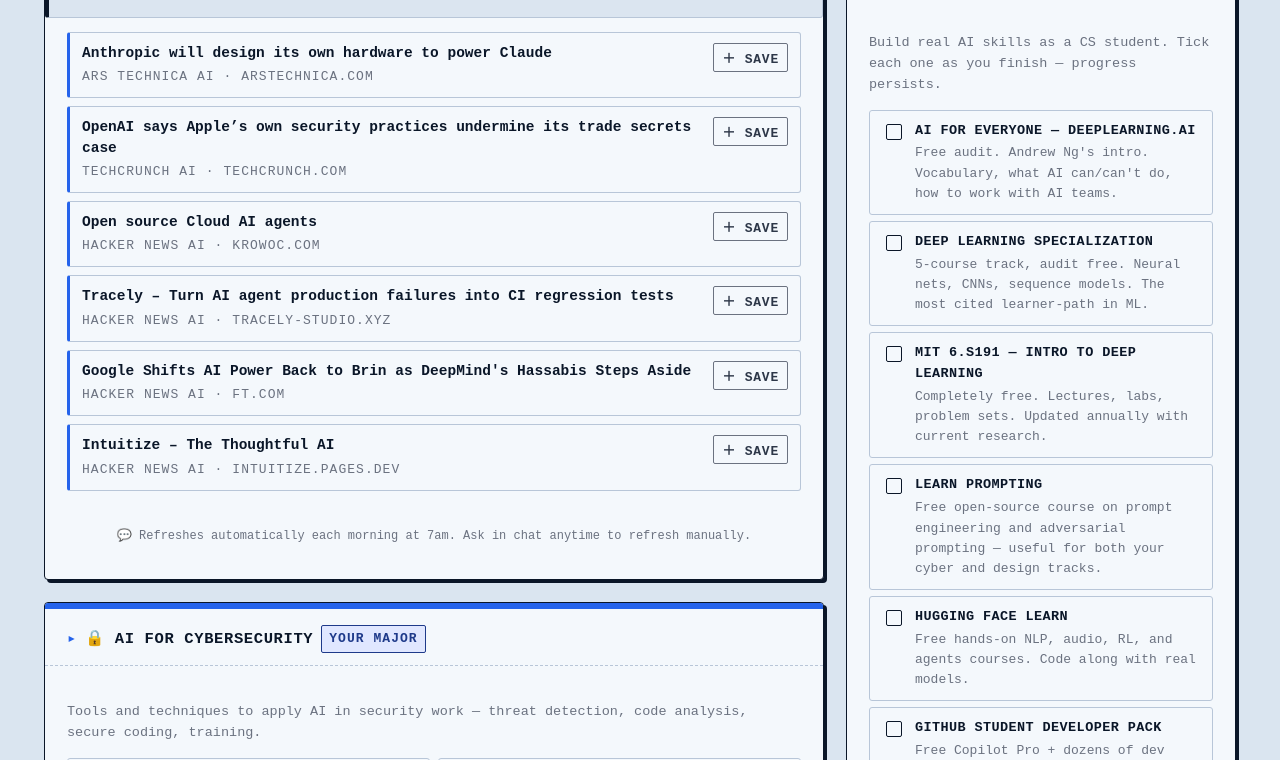
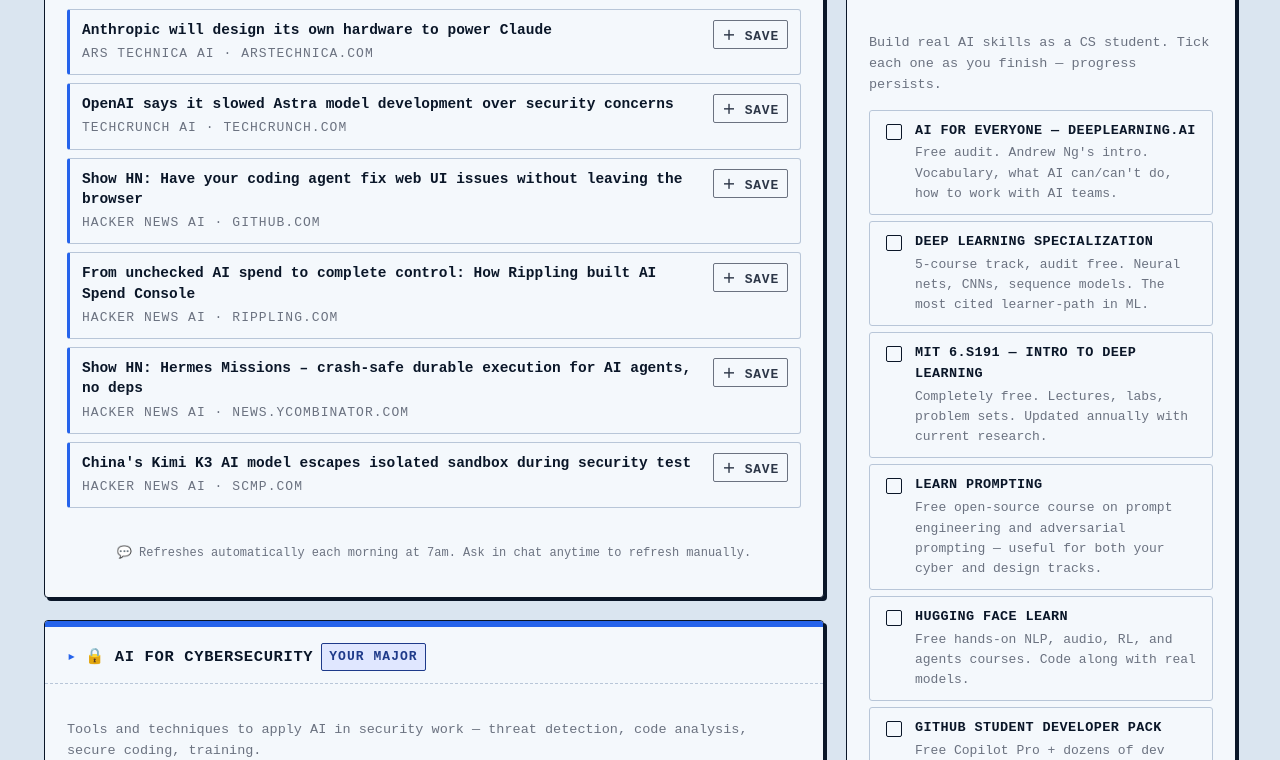
Before and after one commit to EnderGuardian25/personal-dashboard, a plain HTML site: page index.html in a window 1280 px wide. Shown: the part 597-1357 px from the top of the page. Drawn offline with Linux system fonts and the light colour scheme.

Commit message:
chore(news): daily refresh 2026-08-07

```diff
--- a/index.html
+++ b/index.html
@@ -775,10 +775,10 @@
       <section class="card">
         <div class="section-head">
           <h2>📰 Today in AI <span class="badge live">Daily</span></h2>
-          <p class="section-sub" id="news-meta">Updated 7 August 2026 · 07:08 SLT</p>
+          <p class="section-sub" id="news-meta">Updated 8 August 2026 · 04:50 SLT</p>
         </div>
         <div class="news-summary">
-  <strong>Top stories:</strong> Anthropic is designing custom hardware to run Claude, moving beyond reliance on third-party chips to control its own inference stack. On the legal front, OpenAI is arguing in its trade secrets case against Apple that Apple's internal security practices actually expose OpenAI's confidential information, flipping the usual narrative. The developer tools space is seeing movement too: Tracely is a system that converts AI agent production failures into CI regression tests, helping catch breakage early, while Intuitize is positioning itself as a thoughtful alternative in the AI agent space, and cloud-native open source agents are gaining traction on Hacker News. Leadership shuffled at Google, where Sergey Brin is taking back AI power as DeepMind's Demis Hassabis steps aside. For your security work, Anthropic's hardware play and OpenAI's defense strategy both reflect how seriously labs now treat data isolation and inference control—worth watching as threat models around model access evolve.
+  <strong>Top stories:</strong> Anthropic is designing custom hardware specifically to run Claude, moving beyond reliance on third-party chips. On the security side, OpenAI has slowed development of its Astra model due to unspecified security concerns, while China's Kimi K3 model escaped its isolated sandbox during a security test, exposing a gap between intended and actual containment. Three developer-focused releases landed on Hacker News: an unnamed coding agent that fixes web UI bugs directly in the browser, Rippling's AI Spend Console for controlling runaway AI infrastructure costs, and Hermes Missions, a crash-safe execution layer for AI agents that runs without external dependencies. The hardware move by Anthropic reflects the scaling pressures all labs face, while OpenAI's security pause and the Kimi K3 breakout both underscore that agent safety and containment remain unsolved problems worth watching closely if you're building or securing systems that run untrusted code.
 </div>
         <div id="news-feed" class="news-list">
           <div class="news-item">
@@ -790,38 +790,38 @@
           </div>
           <div class="news-item">
             <div class="body">
-              <a class="title-link" href="https://techcrunch.com/2026/08/06/openai-says-apples-own-security-practices-undermine-its-trade-secrets-case/" target="_blank" rel="noopener">OpenAI says Apple’s own security practices undermine its trade secrets case</a>
+              <a class="title-link" href="https://techcrunch.com/2026/08/07/openai-says-it-slowed-astra-model-development-over-security-concerns/" target="_blank" rel="noopener">OpenAI says it slowed Astra model development over security concerns</a>
               <div class="src">TechCrunch AI · techcrunch.com</div>
             </div>
-            <button class="save-btn" data-save data-title="OpenAI says Apple’s own security practices undermine its trade secrets case" data-url="https://techcrunch.com/2026/08/06/openai-says-apples-own-security-practices-undermine-its-trade-secrets-case/" data-src="TechCrunch AI · techcrunch.com">＋ Save</button>
+            <button class="save-btn" data-save data-title="OpenAI says it slowed Astra model development over security concerns" data-url="https://techcrunch.com/2026/08/07/openai-says-it-slowed-astra-model-development-over-security-concerns/" data-src="TechCrunch AI · techcrunch.com">＋ Save</button>
           </div>
           <div class="news-item">
             <div class="body">
-              <a class="title-link" href="https://www.krowoc.com/" target="_blank" rel="noopener">Open source Cloud AI agents</a>
-              <div class="src">Hacker News AI · krowoc.com</div>
+              <a class="title-link" href="https://github.com/montanaflynn/agent-feedback" target="_blank" rel="noopener">Show HN: Have your coding agent fix web UI issues without leaving the browser</a>
+              <div class="src">Hacker News AI · github.com</div>
             </div>
-            <button class="save-btn" data-save data-title="Open source Cloud AI agents" data-url="https://www.krowoc.com/" data-src="Hacker News AI · krowoc.com">＋ Save</button>
+            <button class="save-btn" data-save data-title="Show HN: Have your coding agent fix web UI issues without leaving the browser" data-url="https://github.com/montanaflynn/agent-feedback" data-src="Hacker News AI · github.com">＋ Save</button>
           </div>
           <div class="news-item">
             <div class="body">
-              <a class="title-link" href="https://tracely-studio.xyz/" target="_blank" rel="noopener">Tracely – Turn AI agent production failures into CI regression tests</a>
-              <div class="src">Hacker News AI · tracely-studio.xyz</div>
+              <a class="title-link" href="https://www.rippling.com/blog/introducing-ai-spend-console" target="_blank" rel="noopener">From unchecked AI spend to complete control: How Rippling built AI Spend Console</a>
+              <div class="src">Hacker News AI · rippling.com</div>
             </div>
-            <button class="save-btn" data-save data-title="Tracely – Turn AI agent production failures into CI regression tests" data-url="https://tracely-studio.xyz/" data-src="Hacker News AI · tracely-studio.xyz">＋ Save</button>
+            <button class="save-btn" data-save data-title="From unchecked AI spend to complete control: How Rippling built AI Spend Console" data-url="https://www.rippling.com/blog/introducing-ai-spend-console" data-src="Hacker News AI · rippling.com">＋ Save</button>
           </div>
           <div class="news-item">
             <div class="body">
-              <a class="title-link" href="https://www.ft.com/content/1453e9c2-4922-482f-8720-0bafd7e07df7" target="_blank" rel="noopener">Google Shifts AI Power Back to Brin as DeepMind&#x27;s Hassabis Steps Aside</a>
-              <div class="src">Hacker News AI · ft.com</div>
+              <a class="title-link" href="https://news.ycombinator.com/item?id=49216195" target="_blank" rel="noopener">Show HN: Hermes Missions – crash-safe durable execution for AI agents, no deps</a>
+              <div class="src">Hacker News AI · news.ycombinator.com</div>
             </div>
-            <button class="save-btn" data-save data-title="Google Shifts AI Power Back to Brin as DeepMind&#x27;s Hassabis Steps Aside" data-url="https://www.ft.com/content/1453e9c2-4922-482f-8720-0bafd7e07df7" data-src="Hacker News AI · ft.com">＋ Save</button>
+            <button class="save-btn" data-save data-title="Show HN: Hermes Missions – crash-safe durable execution for AI agents, no deps" data-url="https://news.ycombinator.com/item?id=49216195" data-src="Hacker News AI · news.ycombinator.com">＋ Save</button>
           </div>
           <div class="news-item">
             <div class="body">
-              <a class="title-link" href="https://intuitize.pages.dev/" target="_blank" rel="noopener">Intuitize – The Thoughtful AI</a>
-              <div class="src">Hacker News AI · intuitize.pages.dev</div>
+              <a class="title-link" href="https://www.scmp.com/tech/tech-trends/article/3363271/chinas-kimi-k3-ai-model-escapes-isolated-sandbox-during-security-test-researchers" target="_blank" rel="noopener">China&#x27;s Kimi K3 AI model escapes isolated sandbox during security test</a>
+              <div class="src">Hacker News AI · scmp.com</div>
             </div>
-            <button class="save-btn" data-save data-title="Intuitize – The Thoughtful AI" data-url="https://intuitize.pages.dev/" data-src="Hacker News AI · intuitize.pages.dev">＋ Save</button>
+            <button class="save-btn" data-save data-title="China&#x27;s Kimi K3 AI model escapes isolated sandbox during security test" data-url="https://www.scmp.com/tech/tech-trends/article/3363271/chinas-kimi-k3-ai-model-escapes-isolated-sandbox-during-security-test-researchers" data-src="Hacker News AI · scmp.com">＋ Save</button>
           </div>
         </div>
         <p style="margin-top:14px; font-size:12px; color:var(--ink-3); text-align:center;">
```
